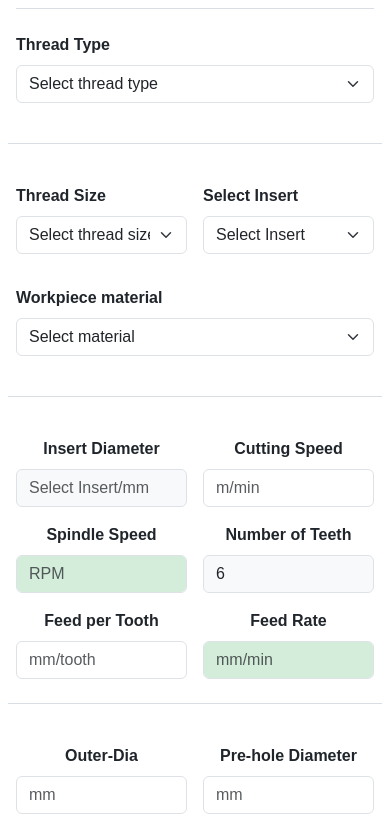
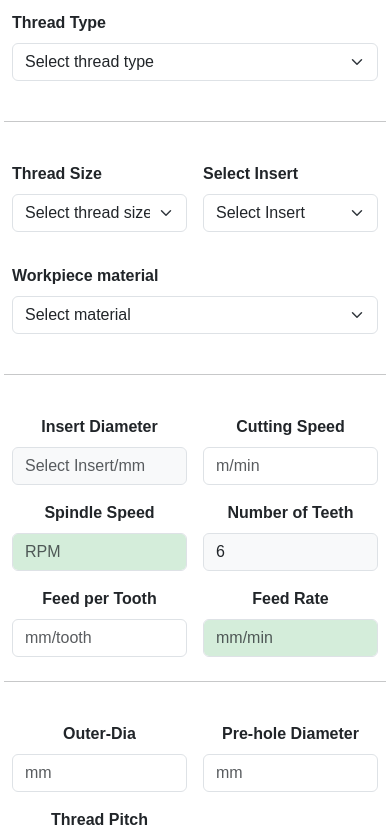
Before and after one commit to Ulysses-Li/NC-Program, a website: page index.html in a window 390 px wide. Shown: the part 230-1057 px from the top of the page. Drawn offline with nearby package versions, Linux system fonts and the light colour scheme.

Commit message:
依照舊版恢復純白背景與原始版面

```diff
--- a/styles/main.css
+++ b/styles/main.css
@@ -1,53 +1,12 @@
 /* 主要畫面樣式：只放通用 UI，不放加工邏輯。 */
-:root {
-    --page-bg: #f3f5f7;
-    --surface: #ffffff;
-    --surface-border: #dfe3e8;
-    --text-primary: #20252b;
-}
-
 body {
-    background: var(--page-bg);
-    color: var(--text-primary);
-}
-
-.thread-program-main {
-    padding: 32px 20px 48px;
-}
-
-.thread-program-main > .container {
-    max-width: 1320px;
-    margin-top: 0 !important;
-    margin-bottom: 0 !important;
-    padding: 30px 34px 36px;
-    background: var(--surface);
-    border: 1px solid var(--surface-border);
-    border-radius: 10px;
-    box-shadow: 0 10px 28px rgba(20, 28, 38, 0.07);
-}
-
-.thread-program-main hr {
-    border-color: #d9dee4;
-    opacity: 1;
+    background: #ffffff;
 }
 
 textarea { height: 400px; }
 
 /* 系統計算結果欄位，用淡綠色提示不可手動輸入。 */
-.calculated-field { background-color: #e5f3e9; cursor: not-allowed; }
+.calculated-field { background-color: #d4edda; cursor: not-allowed; }
 
 /* 唯讀但不是計算結果的欄位，例如刀徑與齒數。 */
-.readonly-field { background-color: #f7f8fa; cursor: not-allowed; }
-
-@media (max-width: 767.98px) {
-    .thread-program-main {
-        padding: 0;
-    }
-
-    .thread-program-main > .container {
-        padding: 22px 16px 30px;
-        border: 0;
-        border-radius: 0;
-        box-shadow: none;
-    }
-}
+.readonly-field { cursor: not-allowed; }
```
